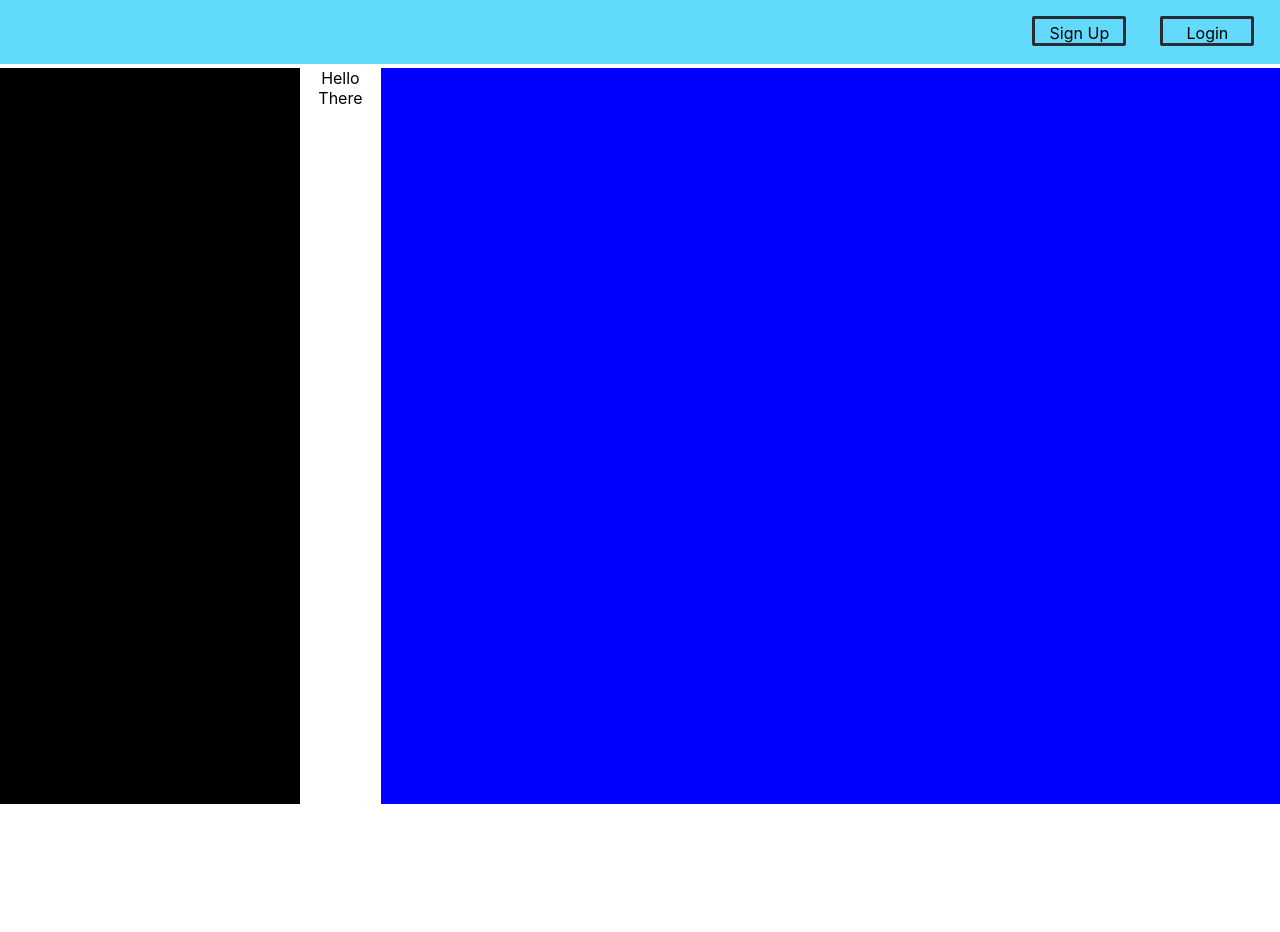
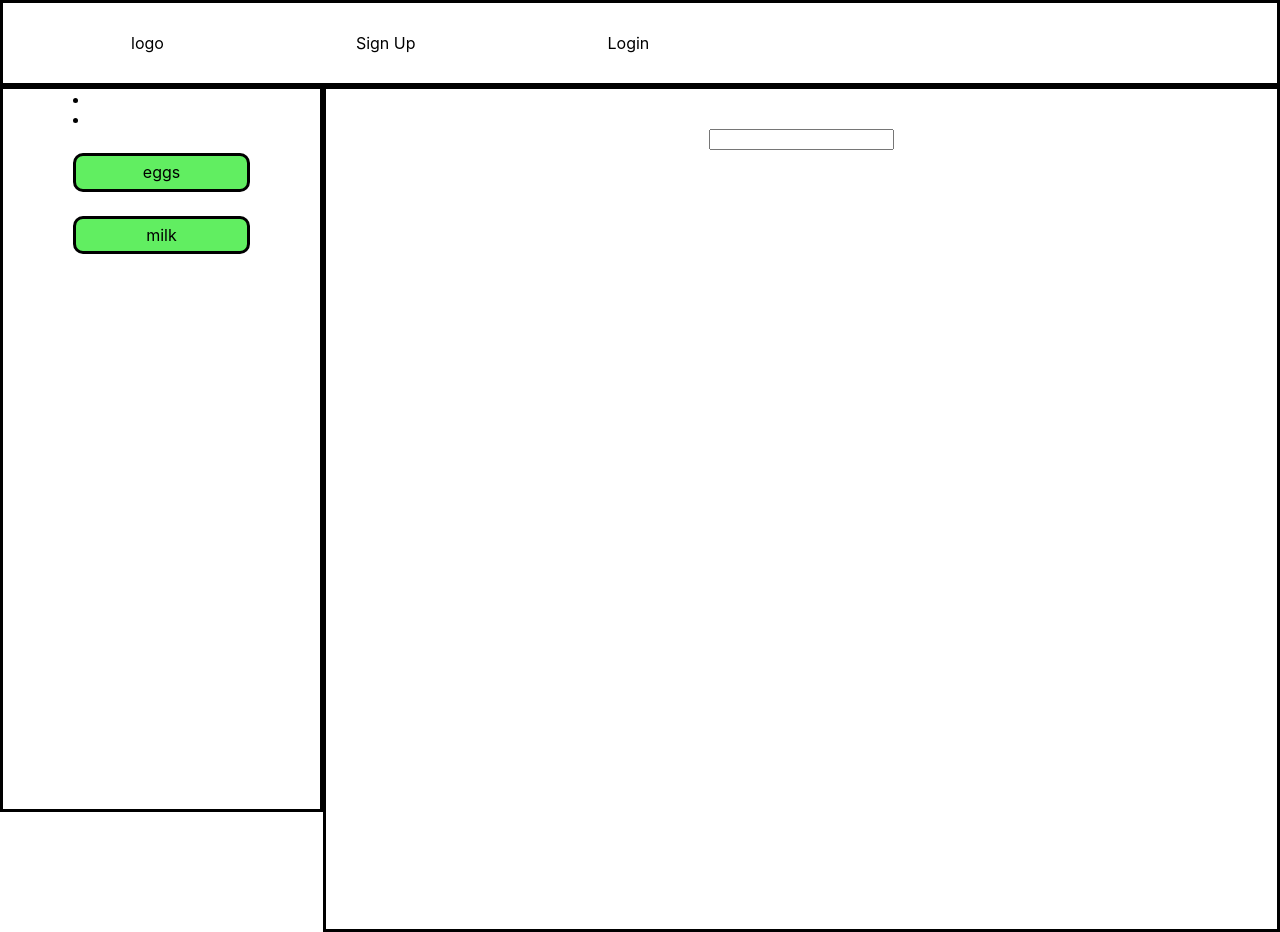
Before and after one commit to cihad84/KitchenHelper, a React (Create React App) app in the folder my-app/: page / in a window 1280 px wide. Before the commit the page ends 804 px from the top, so only its background shows below. Built offline with nearby package versions, Linux system fonts and the light colour scheme.

Commit message:
basic structure created

```diff
--- a/my-app/src/App.css
+++ b/my-app/src/App.css
@@ -1,88 +1,9 @@
+
 .App {
-  text-align: center;
-
-}
-
-.App-logo {
-  height: 40vmin;
-  pointer-events: none;
+  height: 100vh;
+  width: 100vw;
 }
 
 .main {
-  height: 92vh;
-  width: 100%;
   display: flex;
 }
-
-@media (prefers-reduced-motion: no-preference) {
-  .App-logo {
-    animation: App-logo-spin infinite 20s linear;
-  }
-}
-
-.App-header {
-  background-color: #282c34;
-  min-height: 100vh;
-  display: flex;
-  flex-direction: column;
-  align-items: center;
-  justify-content: center;
-  font-size: calc(10px + 2vmin);
-  color: white;
-}
-
-.App-link {
-  color: #61dafb;
-}
-
-.Nav {
-  height: 8vh;
-  width: 100%;
-  position: sticky;
-  display: inline-flex;
-  background-color: #61dafb;
-  margin-bottom: 0%;
-}
-
-.Sign-Up {
-  width: 10vh;
-  height: 2vh;
-  margin-top: 2vh;
-  position: fixed;
-  right: 12%;
-  border-radius: 2px;
-  border: #282c34 solid;
-  padding: 4px;
-}
-.Login {
-  width: 10vh;
-  height: 2vh;
-  margin-top: 2vh;
-  position:fixed;
-  right: 2%;
-   border-radius: 2px;
-  border: #282c34 solid;
-  padding: 4px;
-}
-
-.Recipes {
-  height: 92vh;
-  width:75%;
-  background: blue;
-}
-
-.Inventory {
-  height: 92vh;
-  width:25%;
-  background: black;
-
-}
-
-@keyframes App-logo-spin {
-  from {
-    transform: rotate(0deg);
-  }
-  to {
-    transform: rotate(360deg);
-  }
-}
--- a/my-app/src/App.js
+++ b/my-app/src/App.js
@@ -11,7 +11,6 @@ function App() {
       <Nav></Nav>
       <div className='main'>
         <Inventory></Inventory>
-        <div>Hello There</div>
         <Recipes></Recipes>
       </div>
 
--- a/my-app/src/components/Inventory.jsx
+++ b/my-app/src/components/Inventory.jsx
@@ -1,9 +1,14 @@
 import React from 'react';
+import './css/inventory.css';
 
 function Inventory () {
+  let list = [{name:'eggs'}, {name:'milk'}, ]
   return (
     <div className='Inventory'>
-
+      {list.map((item) =>
+      <li></li>)}
+      <span className='ingredient'>eggs</span>
+      <span className='ingredient'>milk</span>
     </div>
 
   );
--- a/my-app/src/components/Nav.jsx
+++ b/my-app/src/components/Nav.jsx
@@ -1,17 +1,13 @@
 import React from 'react';
+import './css/nav.css'
 
 function Nav() {
 
 return (
   <div className='Nav'>
-
-
+    <div>logo</div>
     <div className='Sign-Up'>Sign Up</div>
     <div className='Login'>Login</div>
-
-
-
-
   </div>
 )
 }
--- a/my-app/src/components/Recipes.jsx
+++ b/my-app/src/components/Recipes.jsx
@@ -1,9 +1,10 @@
 import React from 'react';
+import './css/recipes.css';
 
 function Recipes() {
 return (
   <div className='Recipes'>
-
+    <input></input>
   </div>
 )
 };
--- /dev/null
+++ b/my-app/src/components/css/inventory.css
@@ -0,0 +1,23 @@
+.Inventory {
+  position: relative;
+  left: 0vw;
+  bottom: 0vh;
+  border: solid black;
+  height: 90vh;
+  width: 25vw;
+  display: flex;
+  flex-direction: column;
+  align-content: center;
+  flex-wrap: wrap;
+}
+
+.ingredient {
+  margin-top: 3vh;
+  padding: 2%;
+  width: 50%;
+  border: solid black;
+  border-radius: 10px;
+  display:flex;
+  justify-content: center;
+  background-color: rgb(97, 238, 97);
+}
--- /dev/null
+++ b/my-app/src/components/css/nav.css
@@ -0,0 +1,13 @@
+
+.Nav {
+  top: 0vh;
+  border: solid black;
+  position: relative;
+  height: 10vh;
+  display: flex;
+  flex-direction: row;
+  column-gap: 15vw;
+  align-items: center;
+  padding-left: 10vw;
+
+}
--- /dev/null
+++ b/my-app/src/components/css/recipes.css
@@ -0,0 +1,12 @@
+
+
+.Recipes {
+  border: solid black;
+  width: 75vw;
+  height: 100vh;
+  display: flex;
+  flex-direction: column;
+  align-items: center;
+  justify-items: center;
+  padding-top: 5vh;
+}
--- a/my-app/src/index.css
+++ b/my-app/src/index.css
@@ -5,6 +5,8 @@ body {
     sans-serif;
   -webkit-font-smoothing: antialiased;
   -moz-osx-font-smoothing: grayscale;
+  height: 100%;
+  width: 100%;
 }
 
 code {
```
